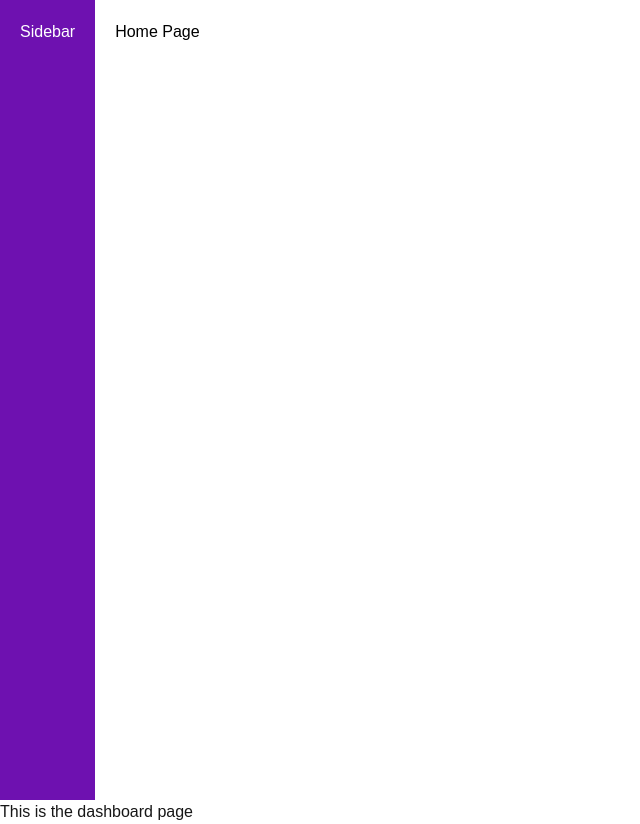
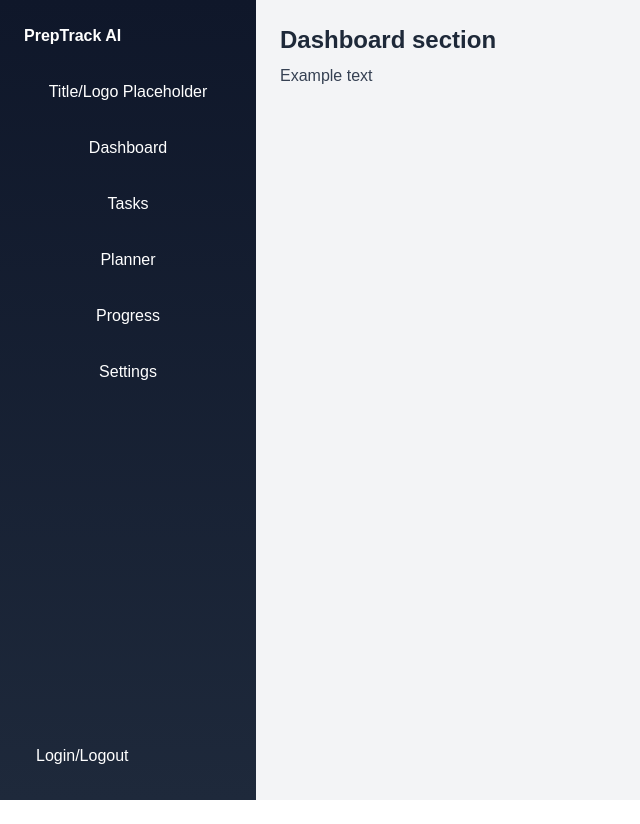
Before and after one commit to Jenushan44/preptrack-ai, a Next.js app: page /dashboard in a window 1280 px wide. Shown: the whole page, without its empty margins (0-640 px from the left). After the commit the page ends 800 px from the top, so only its background shows below. Built offline with nearby package versions, Linux system fonts and the light colour scheme.

Commit message:
Add initial dashboard sidebar layout and placeholder page

```diff
--- a/src/app/dashboard/layout.tsx
+++ b/src/app/dashboard/layout.tsx
@@ -3,9 +3,9 @@ import "../globals.css";
 
 export default function DashboardLayout({ children }: { children: React.ReactNode }) {
   return (
-    <div>
+    <div className="flex">
       <Sidebar />
-      <main>{children}</main>
+      <div className="flex-1 p-6 bg-gray-100 min-h-screen">{children}</div>
     </div>
   );
 }
--- a/src/app/dashboard/page.tsx
+++ b/src/app/dashboard/page.tsx
@@ -1,6 +1,11 @@
 
 import AuthButtons from '../../components/AuthButtons';
 
-export default function Page() {
-  return <div>This is the dashboard page</div>;
+export default function DashboardPage() {
+  return (
+    <div>
+      <h2 className="text-gray-800 text-2xl font-semibold">Dashboard section</h2>
+      <p className="text-gray-700 mt-2">Example text</p>
+    </div>
+  );
 }
--- a/src/components/Sidebar.tsx
+++ b/src/components/Sidebar.tsx
@@ -2,13 +2,28 @@
 
 export default function Sidebar() {
   return (
-    <div className="flex">
-      <div className="bg-purple-800 text-white h-screen p-5">
-        Sidebar
+
+
+
+    <div className="h-screen w-64 bg-gradient-to-b from-[#0F172A] to-[#1E293B] text-white flex flex-col p-6 space-y-6">
+      <h1 className="text-2x1 font-bold">PrepTrack AI</h1>
+
+      <nav className="flex flex-col space-y-4">
+
+        <button className="text-white hover:bg-gray-700 px-3 py-2 rounded transition">Title/Logo Placeholder</button>
+        <button className="text-white hover:bg-gray-700 px-3 py-2 rounded transition">Dashboard</button>
+        <button className="text-white hover:bg-gray-700 px-3 py-2 rounded transition">Tasks</button>
+        <button className="text-white hover:bg-gray-700 px-3 py-2 rounded transition">Planner</button>
+        <button className="text-white hover:bg-gray-700 px-3 py-2 rounded transition">Progress</button>
+        <button className="text-white hover:bg-gray-700 px-3 py-2 rounded transition">Settings</button>
+      </nav>
+
+      {/* mt-auto pushes this section (login/logout) to the bottom of the sidebar
+          w-full makes the button stretch across the entire sidebar width*/}
+      <div className="mt-auto">
+        <button className="text-left hover:bg-red-500 px-3 py-2 rounded transition w-full">Login/Logout</button>
       </div>
-      <div className="p-5 text-black">
-        Home Page
-      </div>
+
     </div>
   );
 }
```
